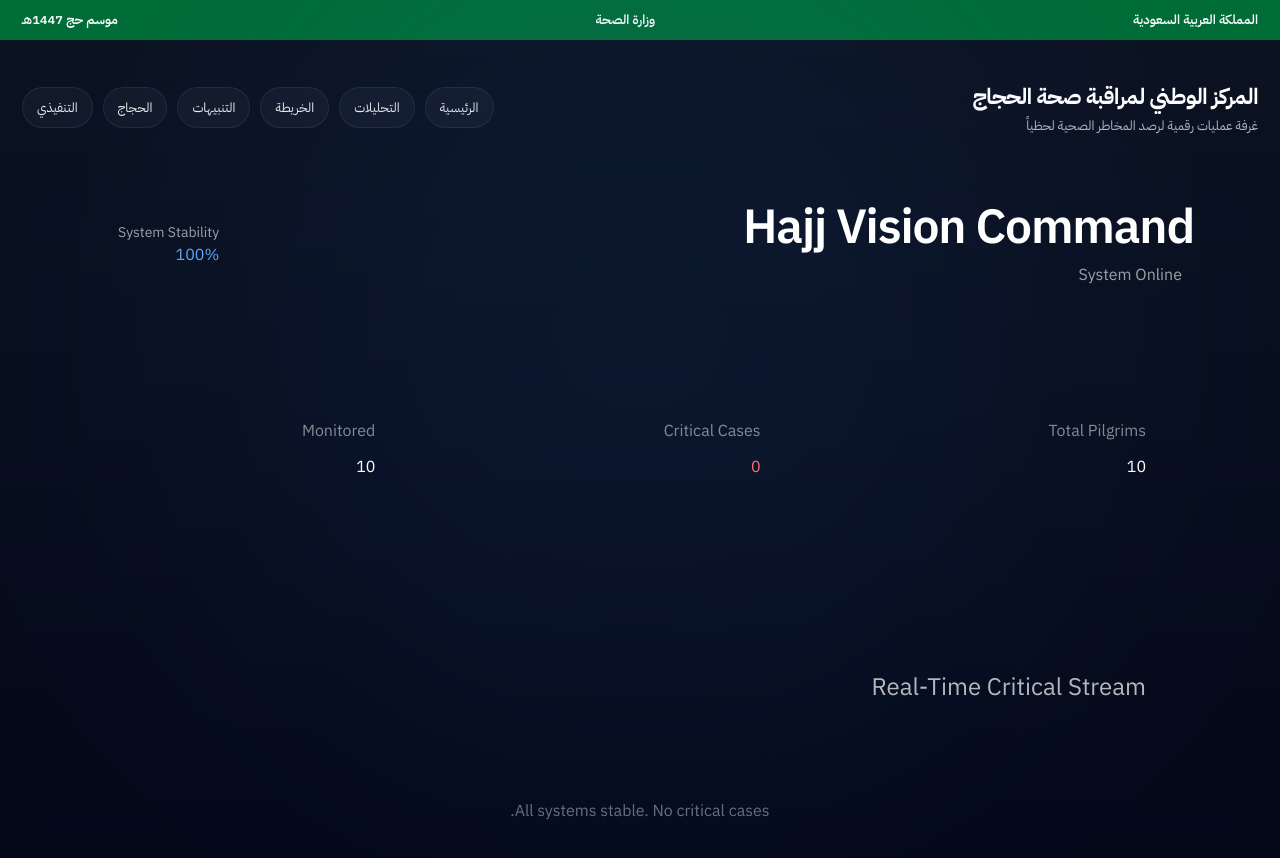
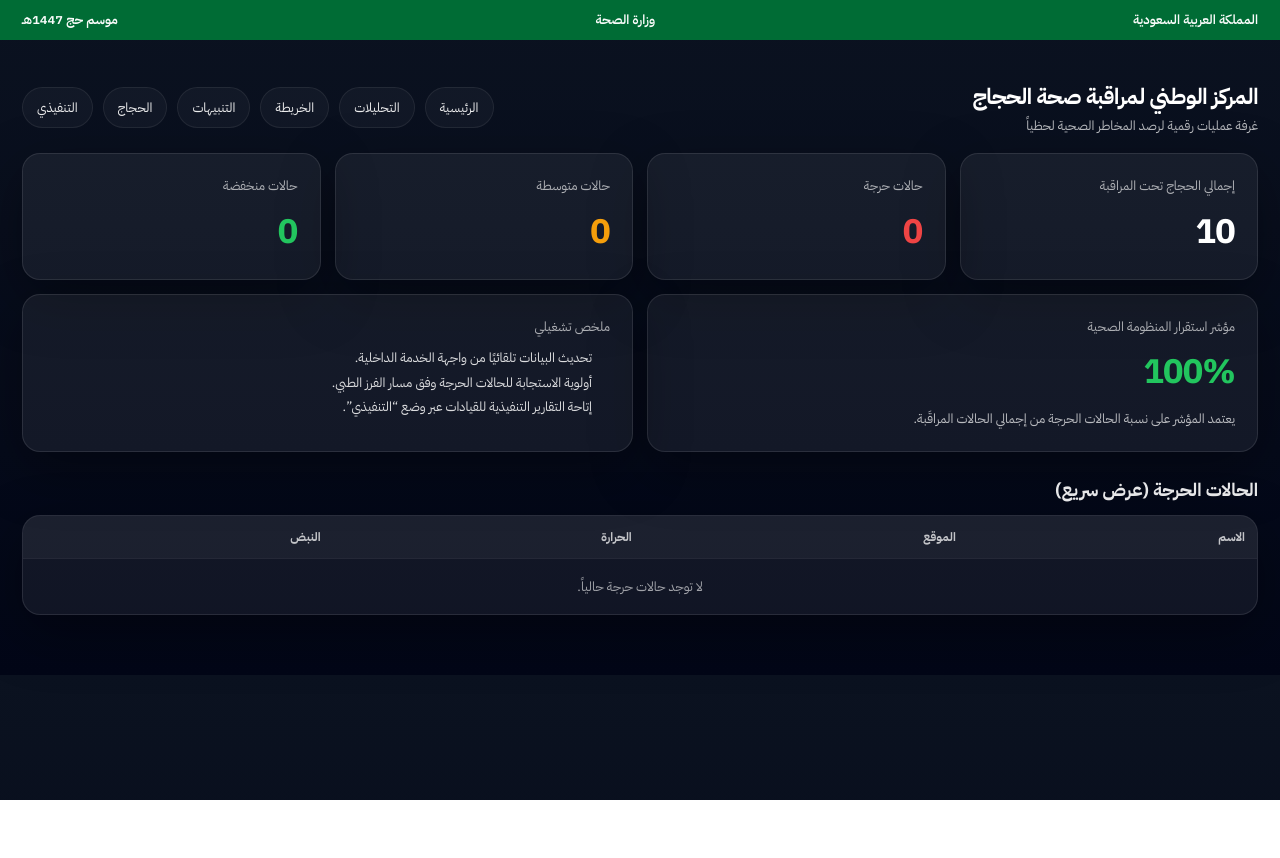
Before and after one commit to jkg9rmd8td-blip/hajj-health-monitoring, a Next.js app: page / in a window 1280 px wide. Shown: the top 858 px of the page. After the commit the page ends 800 px from the top, so only its background shows below. Built offline with nearby package versions, Linux system fonts and the light colour scheme.

Commit message:
Update page.js

```diff
--- a/app/page.js
+++ b/app/page.js
@@ -1,114 +1,100 @@
 "use client"
 
-import { useEffect, useState } from "react"
+import { useEffect, useMemo, useState } from "react"
 
-export default function VisionCommand() {
-
+export default function Home() {
   const [data, setData] = useState([])
-  const [count, setCount] = useState(0)
 
   useEffect(() => {
     fetch("/api/pilgrims")
-      .then(res => res.json())
-      .then(json => {
-        setData(json)
-        animateCounter(json.length)
-      })
+      .then((r) => r.json())
+      .then(setData)
       .catch(() => setData([]))
   }, [])
 
-  const total = data.length
-  const critical = data.filter(p => p.risk === "critical").length
-  const stability = total ? 100 - Math.round((critical / total) * 100) : 100
+  const stats = useMemo(() => {
+    const total = data.length
+    const critical = data.filter(p => p.risk === "critical").length
+    const medium = data.filter(p => p.risk === "medium").length
+    const low = data.filter(p => p.risk === "low").length
+    const stability = total ? 100 - Math.round((critical / total) * 100) : 100
+    return { total, critical, medium, low, stability }
+  }, [data])
 
-  function animateCounter(target) {
-    let start = 0
-    const interval = setInterval(() => {
-      start += Math.ceil(target / 20)
-      if (start >= target) {
-        start = target
-        clearInterval(interval)
-      }
-      setCount(start)
-    }, 30)
-  }
+  const criticalRows = data
+    .filter(p => p.risk === "critical")
+    .slice(0, 8)
 
   return (
-    <main className="min-h-screen p-16 relative">
+    <main>
+      <div className="grid4" style={{ marginTop: 18 }}>
+        <KPI label="إجمالي الحجاج تحت المراقبة" value={stats.total} />
+        <KPI label="حالات حرجة" value={stats.critical} tone="red" />
+        <KPI label="حالات متوسطة" value={stats.medium} tone="amber" />
+        <KPI label="حالات منخفضة" value={stats.low} tone="green" />
+      </div>
 
-      {/* Ambient Glow */}
-      <div className="absolute top-[-200px] left-1/2 -translate-x-1/2 w-[800px] h-[800px] bg-blue-500 opacity-10 blur-[200px] rounded-full"></div>
-
-      {/* Header */}
-      <div className="flex justify-between items-center mb-20 relative z-10">
-
-        <div>
-          <h1 className="text-5xl font-semibold tracking-tight">
-            Hajj Vision Command
-          </h1>
-          <div className="flex items-center gap-3 mt-3 opacity-60">
-            <div className="status-orb"></div>
-            System Online
+      <div className="grid2" style={{ marginTop: 14 }}>
+        <div className="card">
+          <div className="kpiLabel">مؤشر استقرار المنظومة الصحية</div>
+          <div className={"kpiValue " + (stats.stability >= 85 ? "green" : stats.stability >= 70 ? "amber" : "red")}>
+            {stats.stability}%
+          </div>
+          <div style={{ marginTop: 12, opacity: .7, fontSize: 13 }}>
+            يعتمد المؤشر على نسبة الحالات الحرجة من إجمالي الحالات المراقَبة.
           </div>
         </div>
 
-        <div className="deep-glass px-8 py-6 soft-shadow glow float">
-          <div className="opacity-60 text-sm">System Stability</div>
-          <div className="kpi-number text-blue-400">{stability}%</div>
-        </div>
-
-      </div>
-
-      {/* KPI Grid */}
-      <div className="grid md:grid-cols-3 gap-12 relative z-10">
-
-        <Card title="Total Pilgrims" value={count} />
-        <Card title="Critical Cases" value={critical} highlight />
-        <Card title="Monitored" value={total - critical} />
-
-      </div>
-
-      {/* Live Feed */}
-      <div className="mt-24 deep-glass p-12 soft-shadow float relative z-10">
-        <h2 className="text-2xl mb-8 opacity-70">
-          Real-Time Critical Stream
-        </h2>
-
-        <div className="space-y-6">
-          {data.filter(p => p.risk === "critical").map((p, i) => (
-            <div
-              key={i}
-              className="glass px-8 py-6 flex justify-between items-center float"
-            >
-              <div>
-                <div className="text-lg">{p.name}</div>
-                <div className="opacity-50 text-sm">{p.location}</div>
-              </div>
-              <div className="text-red-400 text-xl font-semibold">
-                {p.heartRate} BPM
-              </div>
-            </div>
-          ))}
-
-          {critical === 0 && (
-            <div className="opacity-40 text-center py-16">
-              All systems stable. No critical cases.
-            </div>
-          )}
+        <div className="card">
+          <div className="kpiLabel">ملخص تشغيلي</div>
+          <ul style={{ margin: 0, paddingRight: 18, opacity: .85, lineHeight: 1.9, fontSize: 13 }}>
+            <li>تحديث البيانات تلقائيًا من واجهة الخدمة الداخلية.</li>
+            <li>أولوية الاستجابة للحالات الحرجة وفق مسار الفرز الطبي.</li>
+            <li>إتاحة التقارير التنفيذية للقيادات عبر وضع “التنفيذي”.</li>
+          </ul>
         </div>
       </div>
 
+      <div className="sectionTitle">الحالات الحرجة (عرض سريع)</div>
+      <div className="card" style={{ padding: 0 }}>
+        <table className="table">
+          <thead>
+            <tr>
+              <th>الاسم</th>
+              <th>الموقع</th>
+              <th>الحرارة</th>
+              <th>النبض</th>
+            </tr>
+          </thead>
+          <tbody>
+            {criticalRows.map((p, i) => (
+              <tr key={i}>
+                <td>{p.name ?? "—"}</td>
+                <td>{p.location ?? "—"}</td>
+                <td>{p.temperature ?? "—"}</td>
+                <td className="red" style={{ fontWeight: 800 }}>{p.heartRate ?? "—"}</td>
+              </tr>
+            ))}
+
+            {criticalRows.length === 0 && (
+              <tr>
+                <td colSpan={4} style={{ textAlign: "center", opacity: .6, padding: 18 }}>
+                  لا توجد حالات حرجة حالياً.
+                </td>
+              </tr>
+            )}
+          </tbody>
+        </table>
+      </div>
     </main>
   )
 }
 
-function Card({ title, value, highlight }) {
+function KPI({ label, value, tone }) {
   return (
-    <div className="glass p-12 soft-shadow float">
-      <div className="opacity-50 mb-3">{title}</div>
-      <div className={`kpi-number ${highlight ? "text-red-400" : ""}`}>
-        {value}
-      </div>
+    <div className="card">
+      <div className="kpiLabel">{label}</div>
+      <div className={"kpiValue " + (tone || "")}>{value}</div>
     </div>
   )
 }
```
